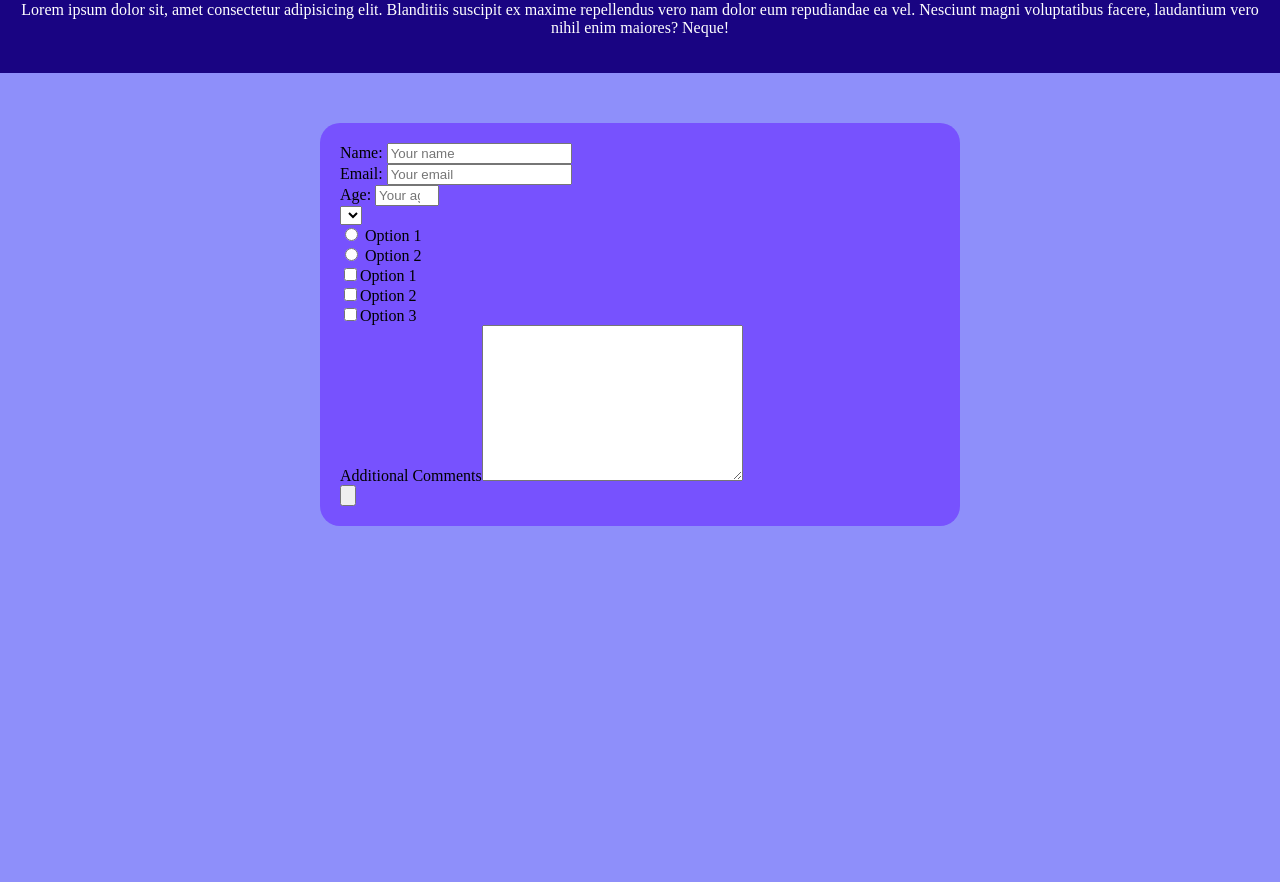
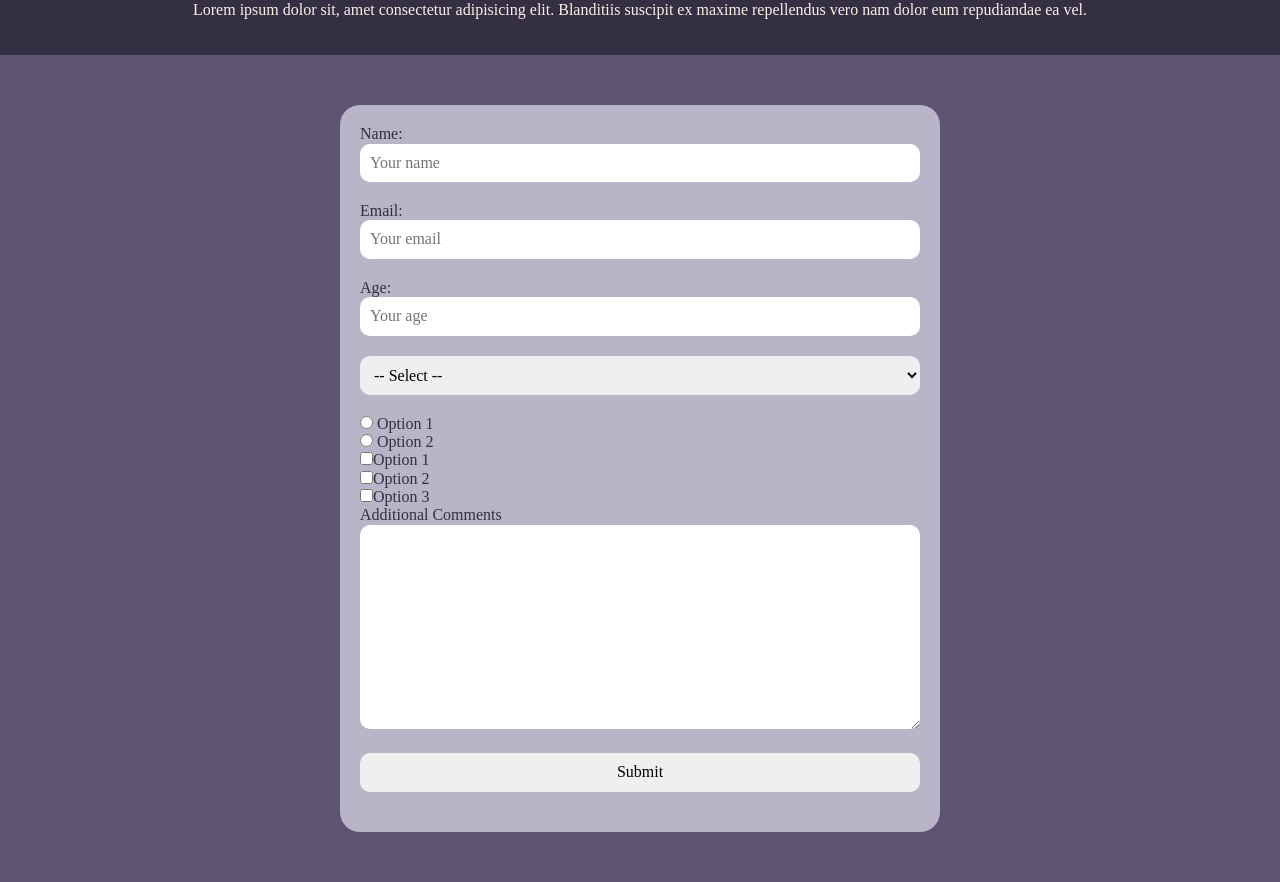
Before and after one commit to francoamori/survey_form, a plain HTML site: page index.html in a window 1280 px wide. Shown: the part 72-954 px from the top of the page. Before the commit the page ends 800 px from the top, so only its background shows below. Drawn offline with nearby package versions, Linux system fonts and the light colour scheme.

Commit message:
Give styles to the inputs

```diff
--- a/index.html
+++ b/index.html
@@ -3,37 +3,54 @@
 <head>
     <meta charset="UTF-8">
     <meta name="viewport" content="width=device-width, initial-scale=1.0">
+    <link rel="stylesheet" href="https://necolas.github.io/normalize.css/8.0.1/normalize.css">
     <link rel="stylesheet" href="./styles/styles.css">
     <title>Document</title>
 </head>
 <body>
+
     <header>
         <h1 id="title">Survey Form</h1>
 
-        <p id="description">Lorem ipsum dolor sit, amet consectetur adipisicing elit. Blanditiis suscipit ex maxime repellendus vero nam dolor eum repudiandae ea vel. Nesciunt magni voluptatibus facere, laudantium vero nihil enim maiores? Neque!</p>
+        <p id="description">Lorem ipsum dolor sit, amet consectetur adipisicing elit. Blanditiis suscipit ex maxime repellendus vero nam dolor eum repudiandae ea vel.</p>
     </header>
 
     <form action="" id="survey-form">
-        <label for="name" id="name-label">Name: <input placeholder="Your name" required type="text" id="name"></label>
+        <label for="name" id="name-label">Name: </label>
+        <input placeholder="Your name" required type="text" id="name">
 
-        <label for="email" id="email-label">Email: <input placeholder="Your email" required pattern="[a-z0-9._%+-]+@[a-z0-9.-]+\.[a-z]{2,4}$" type="email" id="email"></label>
-
-        <label for="number" id="number-label">Age: <input placeholder="Your age" type="number" name="" id="number" pattern="[0-9]\d{0,100}" min="0" max="100"></label>
+        <label for="email" id="email-label">Email: </label>
+        <input placeholder="Your email" required pattern="[a-z0-9._%+-]+@[a-z0-9.-]+\.[a-z]{2,4}$" type="email" id="email">
+        <label for="number" id="number-label">Age: </label>
+        <input placeholder="Your age" type="number" name="" id="number" pattern="[0-9]\d{0,100}" min="0" max="100">
 
         <select name="" id="dropdown">
+            <option selected disabled value="">-- Select --</option>
             <option value=""></option>
             <option value=""></option>
         </select>
 
-        <label for=""><input type="radio" name="name-attribute" value="option-1"> Option 1</label>
-        <label for=""><input type="radio" name="name-attribute" value="option-2"> Option 2</label>
+        <div>
+            <label for=""><input type="radio" name="name-attribute" value="option-1"> Option 1</label>
+        </div>
+        <div>
+            <label for=""><input type="radio" name="name-attribute" value="option-2"> Option 2</label>
+        </div>
 
-        <label for=""><input type="checkbox" name="" value="option 1">Option 1</label>
-        <label for=""><input type="checkbox" name="" value="option 2">Option 2</label>
-        <label for=""><input type="checkbox" name="" value="option 3">Option 3</label>
+        <div>
+            <label for=""><input type="checkbox" name="" value="option 1">Option 1</label>
+        </div>
+        <div>
+            <label for=""><input type="checkbox" name="" value="option 2">Option 2</label>
+        </div>
+        <div>
+            <label for=""><input type="checkbox" name="" value="option 3">Option 3</label>
+        </div>
 
-        <label for="additional">Additional Comments<textarea name="" id="additional" cols="30" rows="10"></textarea></label>
-        <input id="submit" type="submit" value="">
+        <label for="additional">Additional Comments</label>
+        <textarea name="" id="additional" cols="30" rows="10"></textarea>
+
+        <input id="submit" type="submit" value="Submit">
     </form>
 </body>
 </html>
--- a/styles/styles.css
+++ b/styles/styles.css
@@ -3,10 +3,15 @@ html {
     box-sizing: border-box;
 }
 
+*, *:before, *:after {
+    box-sizing: inherit;
+  }
+
 body {
     margin: 0;
     font-size: 1.6rem;
-    background-color: #8E8FFA;
+    background-color: #5C5470;
+    color: #FAF0E6;
 }
 
 /* globales */
@@ -16,20 +21,31 @@ h1 {
 }
 
 header {
-    color: #FFFFFF;
-    background-color: #190482;
+    background-color: #352F44;
     text-align: center;
     padding: 2rem;
+    margin-bottom: 5rem;
 }
 
 form {
     max-width: 60rem;
-    background-color: #7752FE;
+    padding: 2rem;
+    background-color: #B9B4C7;
+    color: #352F44;
     margin: 5rem auto;
     border-radius: 2rem;
-    padding: 2rem;
 }
 
-label {
+/* label {
     display: block;
+} */
+
+input:not([type="radio"], [type="checkbox"]),
+select,
+textarea {
+    width: 100%;
+    padding: 1rem;
+    border-radius: 1rem;
+    border: none;
+    margin-bottom: 2rem;
 }
```
